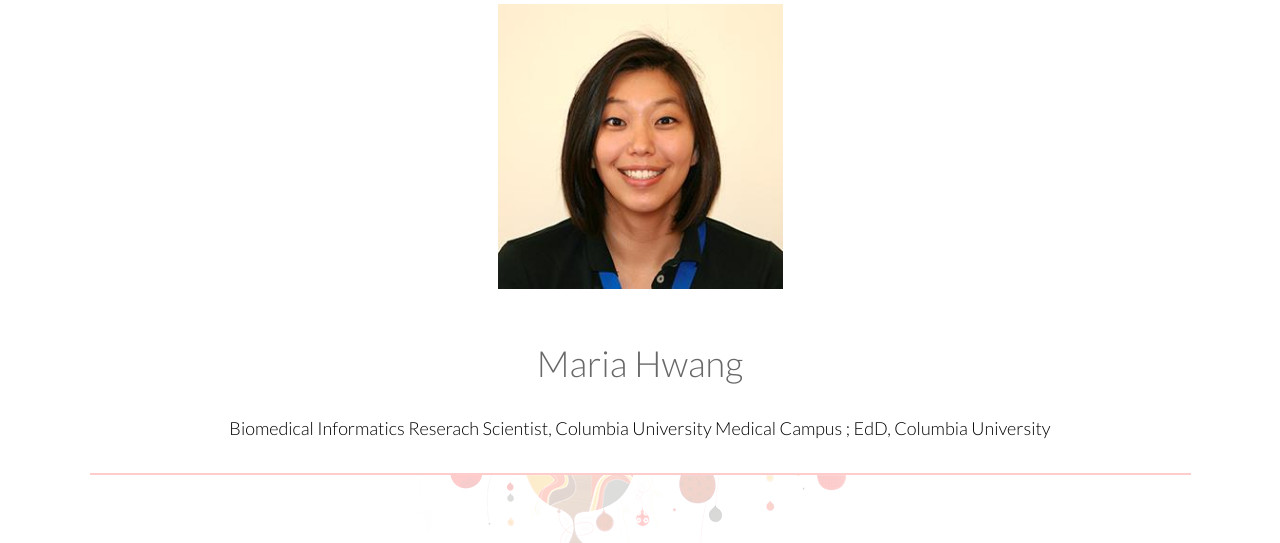
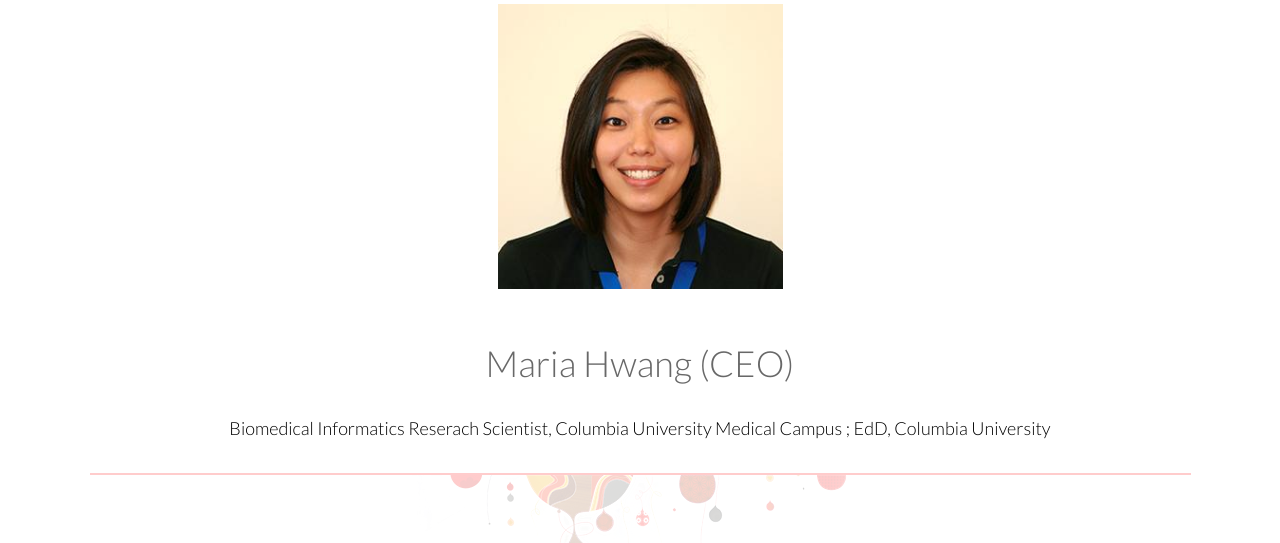
Before and after one commit to WorldScholars/WorldScholars.github.io, a plain HTML site: page Hwang.html in a window 1280 px wide. Shown: the part 203-746 px from the top of the page. Drawn offline with Linux system fonts and the light colour scheme.

Commit message:
maria ceo

```diff
--- a/Hwang.html
+++ b/Hwang.html
@@ -129,7 +129,7 @@
                                     </li>
                                     <li>
                                         <a href="Hwang.html">
-                                            Maria Hwang
+                                            Maria Hwang (CEO)
                                         </a>
                                     </li>
                                     <li>
@@ -175,7 +175,7 @@
                     <div class="col-sm-12 text-center">
                         <img src="images/headshots/Hwang.jpg" class="margin-bottom" style="width:25%" alt="">
                         <h1 class="margin-bottom" style="text-center">
-                            Maria Hwang
+                            Maria Hwang (CEO)
                         </h1>
                         <h3 class="margin-bottom">
                             Biomedical Informatics Reserach Scientist, Columbia University Medical Campus ; EdD, Columbia University
```
Also changed, not shown: Brunner.html (+1 -1 lines), Dao.html (+1 -1 lines), Dhodapkar.html (+1 -1 lines), Klumpp.html (+1 -1 lines), Kroeker.html (+1 -1 lines), LeDang.html (+1 -1 lines), Li.html (+1 -1 lines), Murphy.html (+1 -1 lines), Profumo.html (+1 -1 lines), Sangwoo.html (+1 -1 lines), Santolucito.html (+1 -1 lines), about.html (+2 -2 lines), index.html (+1 -1 lines).
